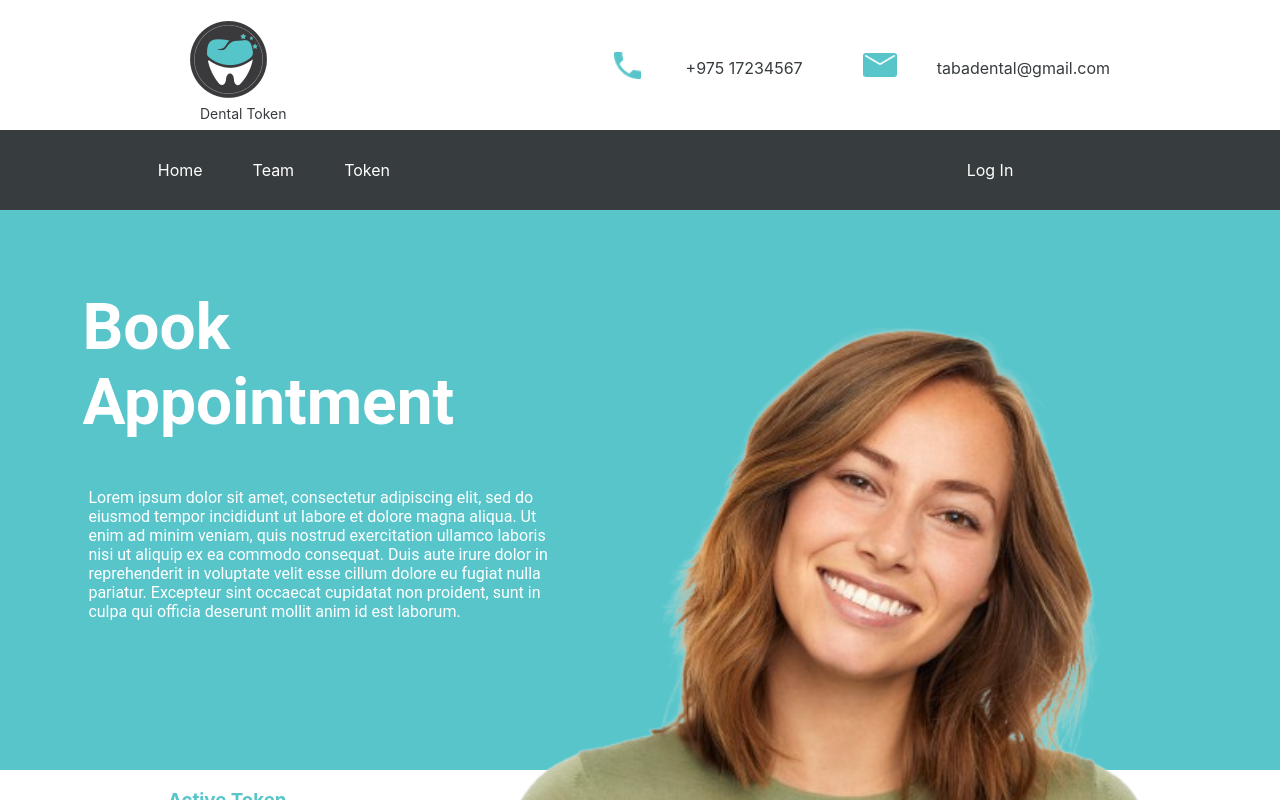
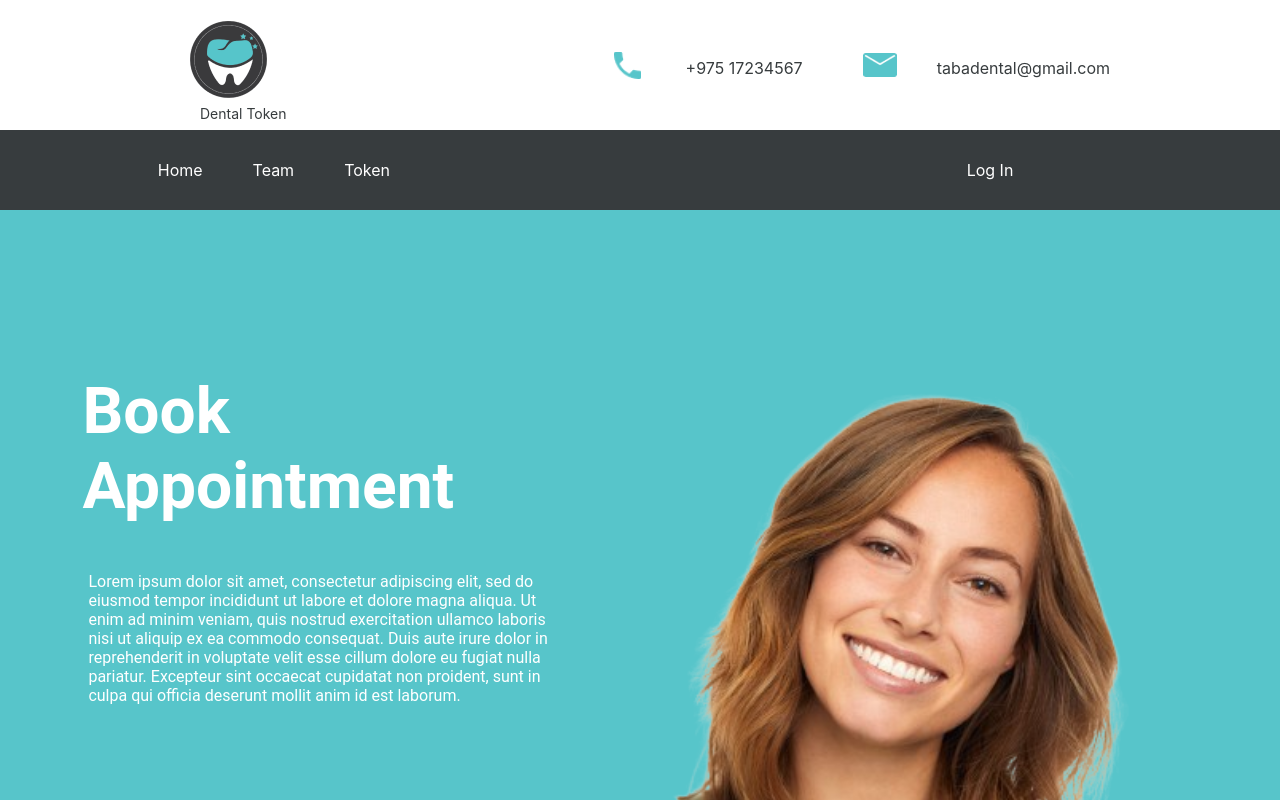
Before and after one commit to Enterprise-Project-G1/FrontEndService, a React (Create React App) app in the folder dental_token/: page /token in a window 1280 px wide. Shown: the top 800 px of the page. Built offline with nearby package versions, Linux system fonts and the light colour scheme.

Commit message:
edited the token.jsx

```diff
--- a/dental_token/src/user/components/token.jsx
+++ b/dental_token/src/user/components/token.jsx
@@ -38,8 +38,8 @@ const Token = () => {
               height: "650px",
               float: "right",
               // marginLeft: '10%',
-              marginRight: "6%",
-              marginTop: "-29.7%",
+              marginRight: "4%",
+              marginTop: "-31%",
             }}
           />
         </div>
--- a/dental_token/src/user/css/token.css
+++ b/dental_token/src/user/css/token.css
@@ -1,6 +1,6 @@
 .hero-banner123 {
     background-color: #57C5CA;
-    height: 70vh;
+    height: 700px;
     /* max-height: max-content; */
 }
 
@@ -19,7 +19,7 @@
     text-align: start;
     width: 30%;
     font-family: Roboto;
-    margin-top: 5%;
+    margin-top: 12%;
 }
 
 .hero-description123 {
```
